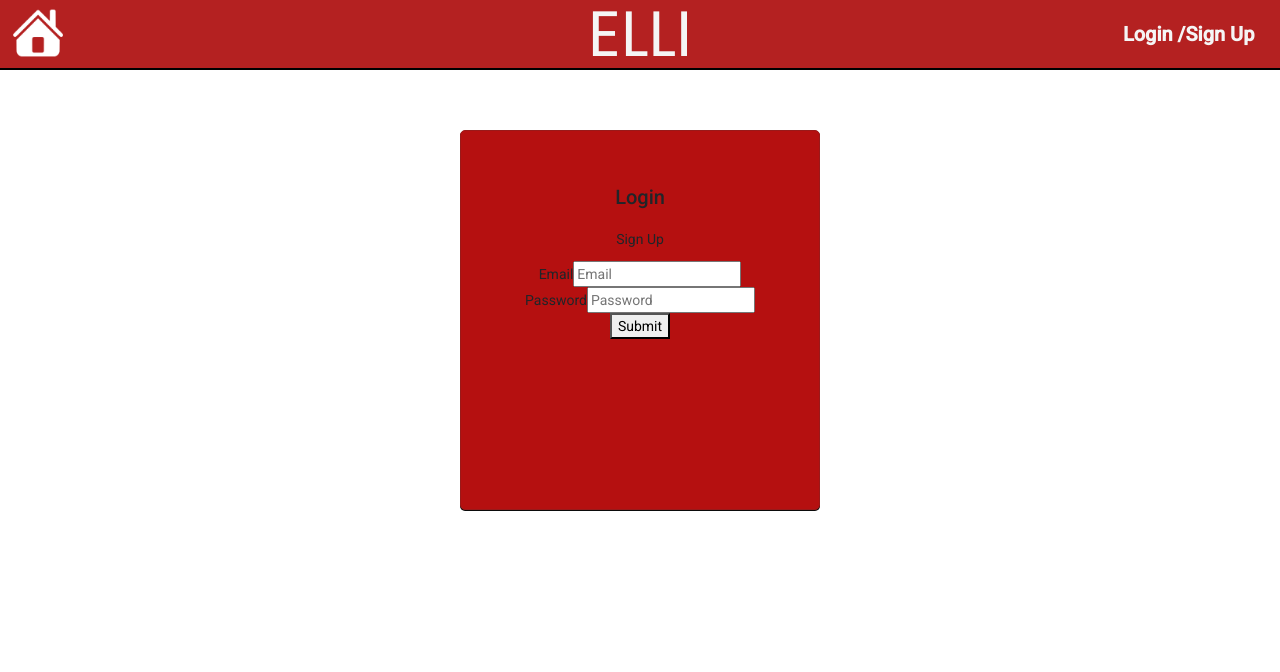
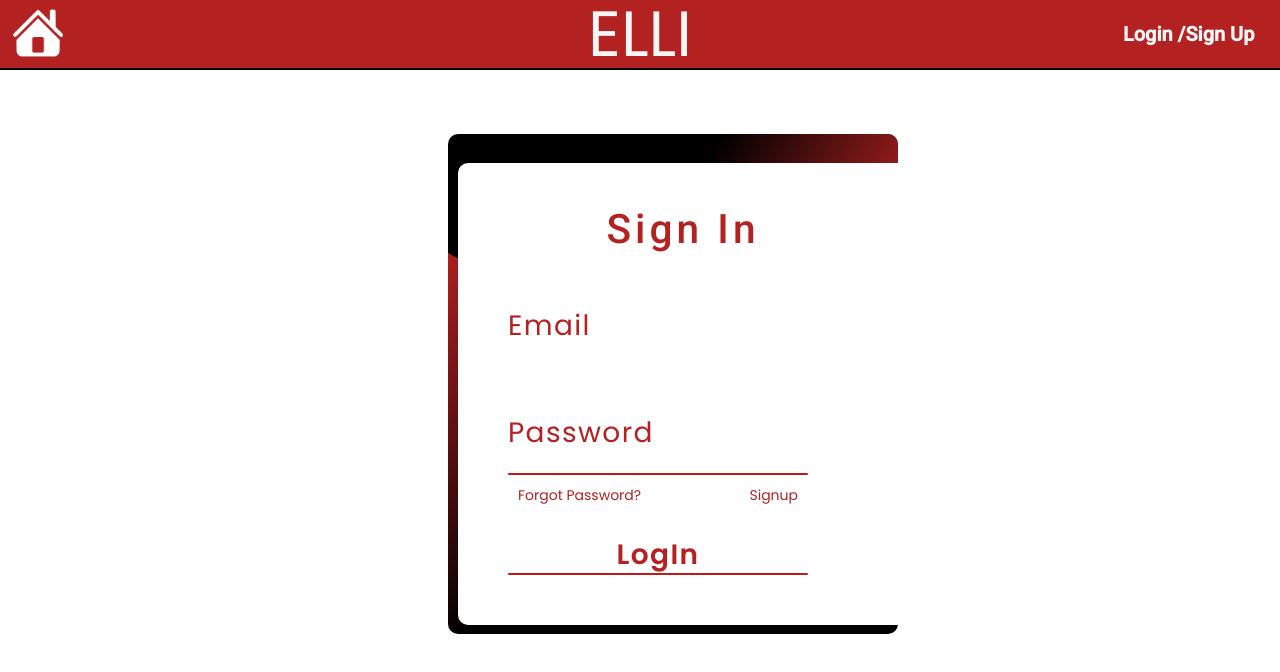
Before and after one commit to blbarr01/EnglishLearningInitiative, an Angular app in the folder ELLI/: page /login in a window 1280 px wide. Shown: the top 672 px of the page. Built offline with nearby package versions, Linux system fonts and the light colour scheme.

Commit message:
added log in component animation.

```diff
--- a/ELLI/src/app/features/login/login.component.css
+++ b/ELLI/src/app/features/login/login.component.css
@@ -1,22 +1,161 @@
+
+@import url('https://fonts.googleapis.com/css2?family=Poppins:wght@100;200;300&display=swap');
 *{
-    box-sizing: border-box ;
+  margin: 0;
+  padding: 0;
+  box-sizing: border-box;
+  font-family: 'Poppins',sans-serif;
 }
 
-body{
-    background: #fff;
-    margin: 0;
-    padding: 0;
-    font-family: 'Times New Roman', Times, serif;
+
+.body{
+  display: flex;
+  justify-content: center;
+  align-items: center;
+  min-height: 100vh;
+  background: var(--matador-red);       /*Screen background color*/
+}
+.box{
+  position: relative;
+  left: 35%;
+  margin-top:5%;
+  align-content: center;
+  width: 450px;
+  height: 500px;                   /*This is the log in form background and measuremnts*/
+  background-color: black;
+  border-radius: 10px;
+  overflow: hidden;
+}
+.box::before{
+  content: '';
+  position: absolute;
+  top: -40%;
+  left: -50%;
+  width: 400px;
+  height: 420px;
+  background: linear-gradient(0deg,transparent,var(--matador-red),#ad2525);  /*the animation part-1*/
+  transform-origin: bottom right;
+  animation: animate 6s linear infinite;
+
+}
+.box::after{
+  content: '';
+  position: absolute;
+  top: -50%;
+  left: -50%;
+  width: 400px;
+  height: 420px;
+  background: linear-gradient(0deg,transparent,var(--matador-red),#ad2525);  /*the animation */
+  transform-origin: bottom right;
+  animation: animate 6s linear infinite;
+  animation-delay: -3s;
+
+}
+@keyframes animate
+{
+  0%{
+    transform: rotate(0deg);
+  }
+  100%{
+    transform: rotate(360deg);
+ }
 }
 
-.login-container{
-    background: rgb(181, 16, 16);
-    border: 1px solid rgb(153, 26, 26);
-    box-shadow: 0 1px rgb(11, 11, 11);
-    border-radius: 5px;
-    width: 360px;
-    height: 380px;
-    margin: 60px auto;
-    padding: 50px 30px 0 30px;
-    text-align: center;
+.login-form{
+  align-content: center;
+  position: relative;
+  inset: 10px;
+  border-radius: 10px;         /*typing space,for background color */
+  background: #fff;
+  z-index: 10;
+  padding: 50px 50px 50px;
+  display: flex;
+  flex-direction: column;
 }
+.login-form h2{
+  font-size: 290%;
+  color: var(--matador-red);
+  font-weight: 500;         /*form heading*/
+  text-align: center;
+  letter-spacing: 0.1em;
+}
+.inputBox{
+  position: relative;
+  width: 300px;
+  margin-top: 35px;
+}
+.inputBox input{
+  position: relative;
+  width: 100%;
+  padding: 20px 10px 10px;
+  background: transparent;
+  border: none;
+  outline:none;
+  color: var(--matador-red);
+  font-size: 2em;
+  letter-spacing: 0.05em;
+  z-index: 10;
+}
+.inputBox span{
+  position: absolute;
+  left: 0;
+  padding: 20px 0px 10px;
+  font-size: 2em;
+  color: var(--matador-red);
+  pointer-events: none;
+  letter-spacing: 0.05em;
+  transition: 0.5s;
+}
+.inputBox input:valid~span,
+.inputBox input:focus~span{
+  color: #ad2525;
+  transform: translateX(0px) translateY(-34px);
+  font-size: 0.75em;
+}
+.inputBox i{
+  position: absolute;
+  left: 0;
+  bottom: 0;
+  width: 100%;
+  height:2px;
+  background: rgb(194, 25, 25);
+  border-radius: 4px;
+  transition: 0.5s;
+  pointer-events: none;
+  z-index: 9;
+}
+.inputBox input:valid~i,
+.inputBox input:focus~i{
+  height: 44px;
+
+}
+.links{
+  display: flex;
+  justify-content: space-between;
+}
+.links a{
+  margin: 10px;
+  font-size: 1.0em;
+  color:var(--matador-red);
+  text-decoration: none;
+}
+.links a:hover,
+.links a:nth-child(2){
+  color: #ad2525;
+}
+input[type="Submit"]
+{
+  border: none;
+  outline: none;
+  background:var(--matador-red) ;
+  padding: 11px 25px ;
+  width: 100px;
+  margin-top: 10px;
+  border-radius: 4px;
+  font-weight: 600;
+  cursor: pointer;
+}
+input[type="Submit"]:active
+{
+  opacity: 0.8;
+}
--- a/ELLI/src/app/features/login/login.component.html
+++ b/ELLI/src/app/features/login/login.component.html
@@ -1,19 +1,25 @@
-<section class="login-container">
-    <div class="container">
-        <h2 class="center">Login</h2>
-        <p class="login-link" (click)="showSignup()">Sign Up</p>
-        <form action="Get" id="main-form">
-            <div class="form-element">
-                <label for="UserName">Email</label>
-                <input type="text" autocomplete="name" name="uname" id="UserName" placeholder="Email">
-            </div>
-            <div class="form-element">
-                <label for="password">Password</label>
-                <input type="password" name="password" id="password" placeholder="Password">
-            </div>
-        </form>
-        <div class="btn-container">
-            <button type="button" id="submit-btn">Submit</button>
-        </div>
+
+<!--code below for log in component-->
+<!---<div class="display">-->
+  <div class="box">
+    <div class="login-form">
+      <h2>Sign In</h2>
+      <div class="inputBox">
+        <input type="email" required="required">
+        <span>Email</span>
+        <i></i>
+        <div class="inputBox">
+          <input type="passowrd" required="required">
+          <span>Password</span>
+          <i></i>
+      </div>
+      <div class="links">
+        <a href="#">Forgot Password?</a>
+        <a href="#">Signup</a>
+      </div>
+      <input (click)="showSignup()" type="submit" value="LogIn">
     </div>
-</section>
+  <!--</div>-->
+
+    <!--The link to connect an html and css file-->
+<link rel="stylesheet" href="login.component.css">
--- a/ELLI/src/app/features/signup/signup.component.css
+++ b/ELLI/src/app/features/signup/signup.component.css
@@ -1,117 +1,154 @@
-
-
-.login-container{
-    /* border: 2px solid green; */
-    background-color: var(--matador-red);
-    padding-bottom: 3em;
-    padding-top: 2em;
+@import url('https://fonts.googleapis.com/css2?family=Poppins:wght@100;200;300&display=swap');
+*{
+  margin: 0;
+  padding: 0;
+  box-sizing: border-box;
+  font-family: 'Poppins',sans-serif;
 }
 
-.login-link{
-    text-align: center;
-    text-decoration: underline;
+body{
+  display: flex;
+  justify-content: center;
+  align-items: center;
+  min-height: 100vh;
+  background: #fff;       /*Screen background color*/
 }
-.login-link:hover{
-    cursor: pointer;
+.box{
+  position: relative;
+  width: 400px;
+  height: 420px;                   /*This is the log in form background and measuremnts*/
+  background: rgb(9, 2, 2);
+  border-radius: 9px;
+  overflow: hidden;
 }
-.container {
-    background-color: #fff;
-    margin: auto 39%;
-    height: fit-content;
-    width: fit-content;
-    padding: 4em;
-    border-radius: .66rem;
-    margin-bottom: 3em;
+.box::before{
+  content: '';
+  position: absolute;
+  top: -50%;
+  left: -50%;
+  width: 380px;
+  height: 420px;
+  background: linear-gradient(0deg,transparent,#ad2525,#ad2525);  /*the animation part-1*/
+  transform-origin: bottom right;
+  animation: animate 6s linear infinite;
+
+}
+.box::after{
+  content: '';
+  position: absolute;
+  top: -50%;
+  left: -50%;
+  width: 380px;
+  height: 420px;
+  background: linear-gradient(0deg,transparent,#ad2525,#ad2525);  /*the animation */
+  transform-origin: bottom right;
+  animation: animate 6s linear infinite;
+  animation-delay: -3s;
+
+}
+@keyframes animate
+{
+  0%{
+    transform: rotate(0deg);
+  }
+  100%{
+    transform: rotate(360deg);
+ }
 }
 
+.Signup-form{
+  position: relative;
+  inset: 3px;
+  border-radius: 8px;         /*typing space */
+  background: #fff;
+  z-index: 10;
+  padding: 50px 40px;
+  display: flex;
+  flex-direction: column;
+}
+.Signup-form h2{
+  color: #ad2525;
+  font-weight: 500;         /*form heading*/
+  text-align: center;
+  letter-spacing: 0.1em;
+}
+.inputBox{
+  position: relative;
+  width: 300px;
+  margin-top: 35px;
+}
+.inputBox input{
+  position: relative;
+  width: 100%;
+  padding: 20px 10px 10px;
+  background: transparent;
+  border: none;
+  outline:none;
+  color: black;
+  font-size: 2em;
+  letter-spacing: 0.05em;
+  z-index: 10;
+}
+.inputBox span{
+  position: absolute;
+  left: 0;
+  padding: 20px 0px 10px;
+  font-size: 2em;
+  color: white;
+  pointer-events: none;
+  letter-spacing: 0.05em;
+  transition: 0.5s;
+}
+.inputBox input:valid~span,
+.inputBox input:focus~span{
+  color: #ad2525;
+  transform: translateX(0px) translateY(-34px);
+  font-size: 0.75em;
+}
+.inputBox i{
+  position: absolute;
+  left: 0;
+  bottom: 0;
+  width: 100%;
+  height:2px;
+  background: black;
+  border-radius: 4px;
+  transition: 0.5s;
+  pointer-events: none;
+  z-index: 9;
+}
+.inputBox input:valid~i,
+.inputBox input:focus~i{
+  height: 44px;
 
-#main-form{
-    /* border: 2px solid black; */
 }
-label {
-    display: block;
-    display: none;
+.links{
+  display: flex;
+  justify-content: space-between;
 }
-
-.form-element {
-    margin: 3em;
-    /* border: 2px solid red; */
+.links a{
+  margin: 10px;
+  font-size: 0.75em;
+  color: black;
+  text-decoration: none;
 }
-
-input {
-    height: 2.25rem;
-    font-size: 1.25rem;
-    border: none;
-    border-bottom: 2px solid #2c3e50;
-    font-weight: 100;
-    box-sizing: border-box;
+.links a:hover,
+.links a:nth-child(2){
+  color: #ad2525;
 }
-
-input:focus {
-    outline: none;
-    /* box-shadow: 0px, 10px 5px lightblue; */
-    border-bottom: 4px solid #8eadcd;
+input[type="Submit"]
+{
+  border: none;
+  outline: none;
+  background:black ;
+  padding: 11px 25px ;
+  width: 100px;
+  margin-top: 10px;
+  border-radius: 4px;
+  font-weight: 600;
+  cursor: pointer;
 }
-
-input.alert {
-    border-bottom: 2px solid red;
+input[type="Submit"]:active
+{
+  opacity: 0.8;
 }
-
-input.valid {
-    border-bottom: 2px solid rgb(46, 221, 46);
-}
-
-.center {
-    text-align: center;
-}
-
-
-
-
-h2 {
-    font-size: 2.25rem;
-    color: var(--matador-black);
-    font-family: "Poppins";
-}
-
-button {
-    margin: 0 auto;
-    padding: 1.25rem 2.50rem;
-    border-radius: 3.25rem;
-    background: var(--matador-black);
-    color: #fff;
-    border: none;
-    font-size: 1.25rem;
-}
-
-button:hover {
-    border: 4px solid #8eadcd;
-}
-
-.btn-container {
-    display: flex;
-    justify-content: space-around;
-    margin-top: 20px;
-}
-
-.semester-input {
-    display: inline;
-    width: 50%;
-}
-
-.semester-container {
-    display: flex;
-    /* border: 2px solid red; */
-}
-
-textarea {
-    font-style: inherit;
-    width: 100%;
-    height: 7em;
-    box-sizing: border-box;
-    font-size: 1.10rem;
-}
-
-textarea:focus {
-    outline: 2px solid #8eadcd;
-}
--- a/ELLI/src/app/features/signup/signup.component.html
+++ b/ELLI/src/app/features/signup/signup.component.html
@@ -1,19 +1,26 @@
-<section class="login-container">
-    <div class="container">
-        <h2 class="center">Signup</h2>
-        <p class="login-link" (click)="showLogin()">Login</p>
-        <form action="Get" id="main-form">
-            <div class="form-element">
-                <label for="UserName">Email</label>
-                <input type="text" autocomplete="name" name="uname" id="UserName" placeholder="Email">
-            </div>
-            <div class="form-element">
-                <label for="password">Password</label>
-                <input type="password" name="password" id="password" placeholder="Password">
-            </div>
-        </form>
-        <div class="btn-container">
-            <button type="button" id="submit-btn">Submit</button>
-        </div>
+<!--icon sheet link  using "Fa Fa" from iconscout-->
+<link rel="stylesheet" href="https://unicons.iconscout.com/release/v4.0.0/css/line.css">
+<!--code below for log in component-->
+<div class="box">
+  <div class="Signup-form">
+    <h2>Registration From</h2>
+    <div class="inputBox">
+      <input type="email" required="required">
+      <span>Email Id</span>
+      <i></i>
+      <div class="inputBox">
+        <input type="passowrd" required="required">
+        <span>Password</span>
+        <i></i>
     </div>
-</section>
+    <div class="links">
+      <a href="#">Forgot Password?</a>
+      <a href="#">Signup</a>
+    </div>
+    <input (click)="showLogin()" type="submit" value="LogIn">
+  </div>
+</div>
+
+
+    <!--The link to connect an html and css file-->
+    <link rel="stylesheet" href="signup.component.css">
```
